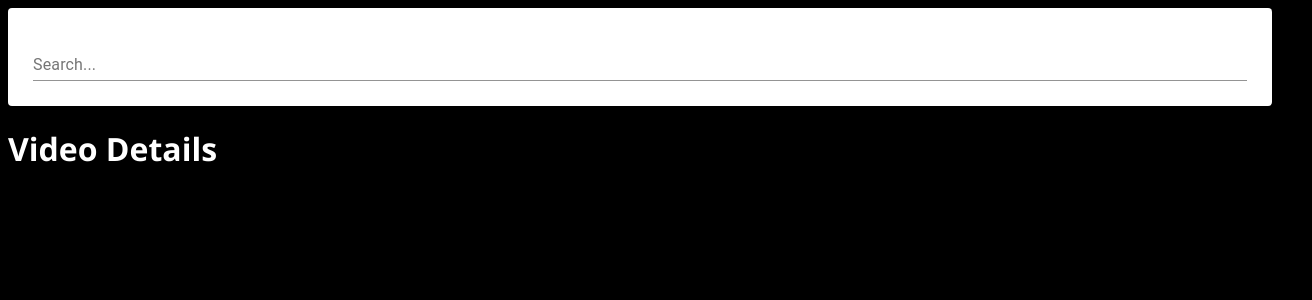
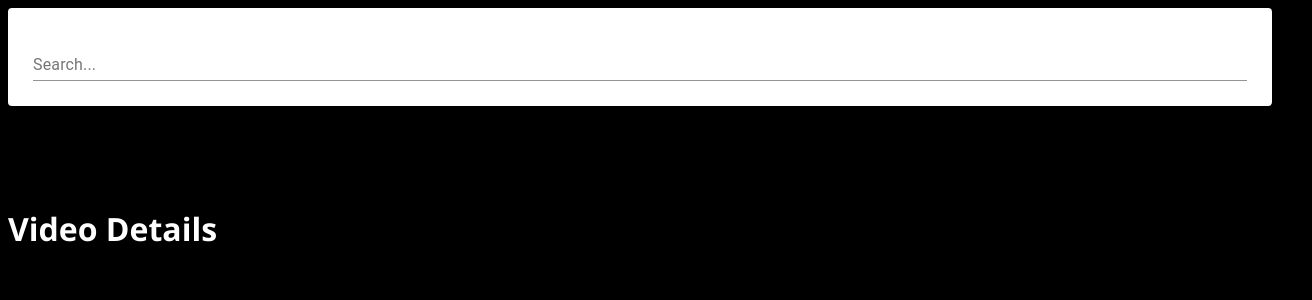
Before and after one commit to argenis0409/mini-youtube-app, a React app: page / in a window 1280 px wide. Shown: the top 300 px of the page, 1312 px wide, since content can reach past the window. Built offline with nearby package versions, Linux system fonts and the light colour scheme.

Commit message:
modified the app component

```diff
--- a/package.json
+++ b/package.json
@@ -19,13 +19,14 @@
   "license": "ISC",
   "dependencies": {
     "@material-ui/core": "^4.8.1",
-    "axios": "^0.19.0",
+    "axios": "^0.18.0",
     "react": "^16.8.6",
     "react-dom": "^16.8.6"
   },
   "devDependencies": {
     "@babel/cli": "^7.1.0",
     "@babel/core": "^7.1.0",
+    "@babel/generator": "^7.7.7",
     "@babel/plugin-proposal-class-properties": "^7.7.4",
     "@babel/preset-env": "^7.1.0",
     "@babel/preset-react": "^7.0.0",
--- a/src/App.js
+++ b/src/App.js
@@ -5,11 +5,25 @@ import Search from './components/Search';
 import Details from './components/Details';
 
 export default class App extends Component {
+
+  handleSubmit = async (searchItem) => {
+    const response = await youtube.get('search', {
+
+      params: {
+        part: 'snippet',
+        maxResults: '5',
+        key: '[API_KEY]',
+        q: searchItem,
+      }
+    });
+    console.log(response)
+  }
+
   render() {
     return (
-      <Grid justify='center' container spacing={16}>
+      <Grid justify='center' container spacing={10}>
         <Grid item xs={12}>
-          <Grid container spacing={16}>
+          <Grid container spacing={10}>
             <Grid item xs={12}>
             <Search onFormSubmit={this.handleSubmit} />
             </Grid>
--- a/src/api/youtube.js
+++ b/src/api/youtube.js
@@ -1,10 +1,7 @@
 import axios from 'axios';
 
 export default axios.create({
-    baseURL: '',
-    params: {
-      part: 'snippet',
-      maxResults: '10',
-      key: '[API KEY]'
-    }
+    baseURL: 'https://www.googleapis.com/youtube/v3',
+    responseType: "json",
+    kind: "youtube#video"
 })
```
Also changed, not shown: .babelrc, 1 other file (tests, documents, lock files or other folders).
